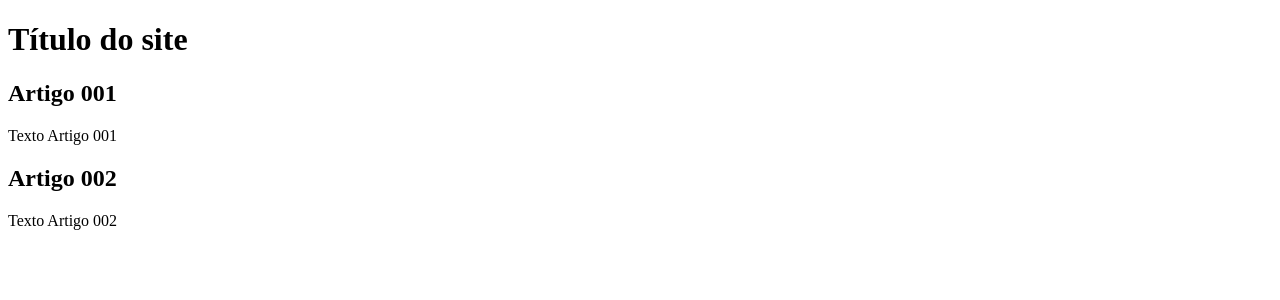
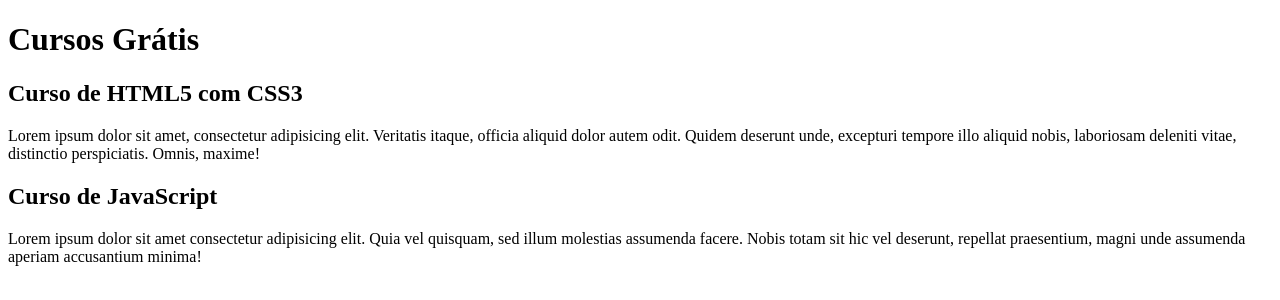
Before and after one commit to Lucas-Saldanha007/projeto-site, a plain HTML site: page index.html in a window 1280 px wide. Drawn offline with Linux system fonts and the light colour scheme.

Commit message:
comecei a escrever conteudo

```diff
--- a/index.html
+++ b/index.html
@@ -9,15 +9,15 @@
 <body>
     <main>
         <header>
-            <h1>Título do site</h1>
+            <h1>Cursos Grátis</h1>
         </header>
         <article>
-            <h2>Artigo 001</h2>
-            <p>Texto Artigo 001</p>
+            <h2>Curso de HTML5 com CSS3</h2>
+            <p>Lorem ipsum dolor sit amet, consectetur adipisicing elit. Veritatis itaque, officia aliquid dolor autem odit. Quidem deserunt unde, excepturi tempore illo aliquid nobis, laboriosam deleniti vitae, distinctio perspiciatis. Omnis, maxime!</p>
         </article>
         <article>
-            <h2>Artigo 002</h2>
-            <p>Texto Artigo 002</p>
+            <h2>Curso de JavaScript</h2>
+            <p>Lorem ipsum dolor sit amet consectetur adipisicing elit. Quia vel quisquam, sed illum molestias assumenda facere. Nobis totam sit hic vel deserunt, repellat praesentium, magni unde assumenda aperiam accusantium minima!</p>
         </article>
     </main>
 </body>
```
